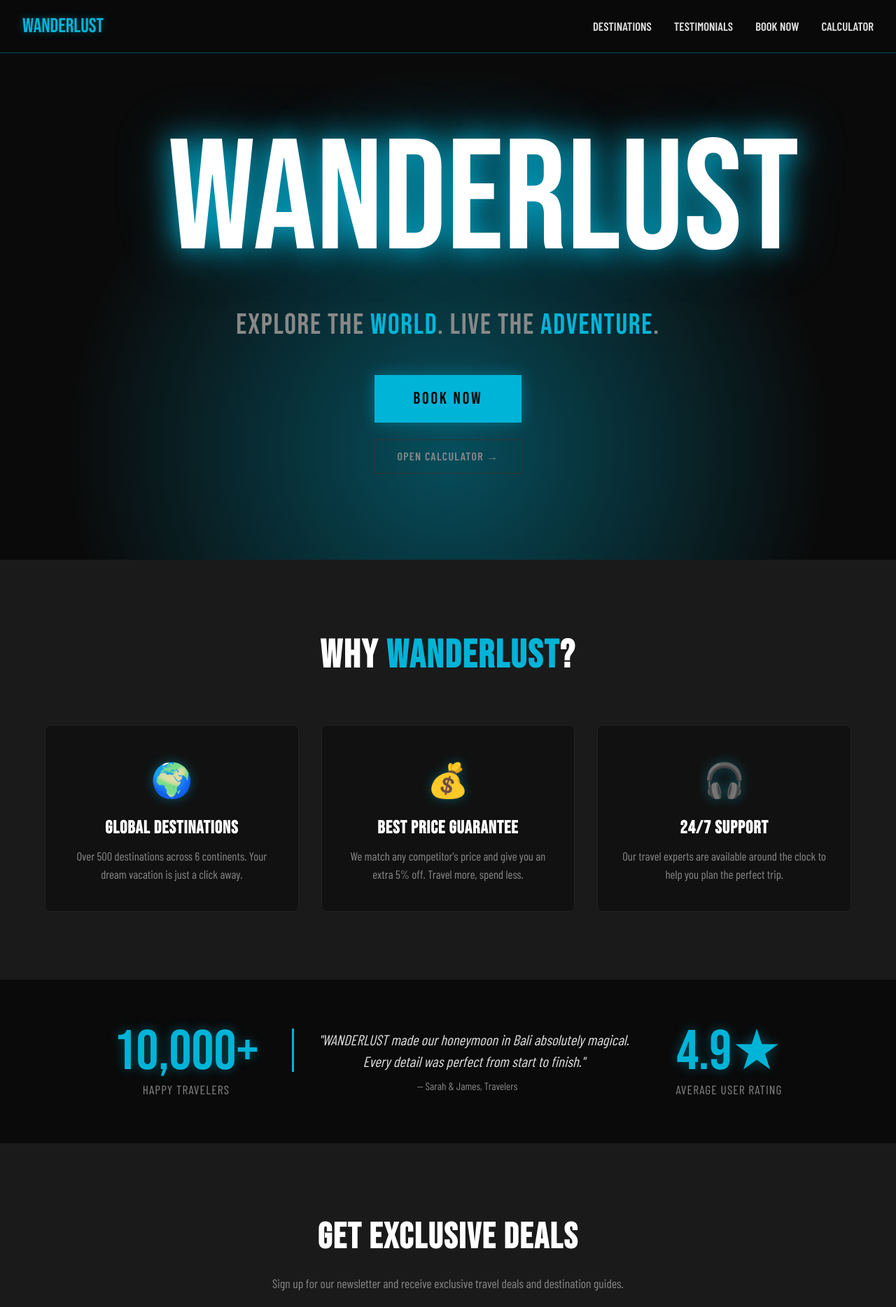
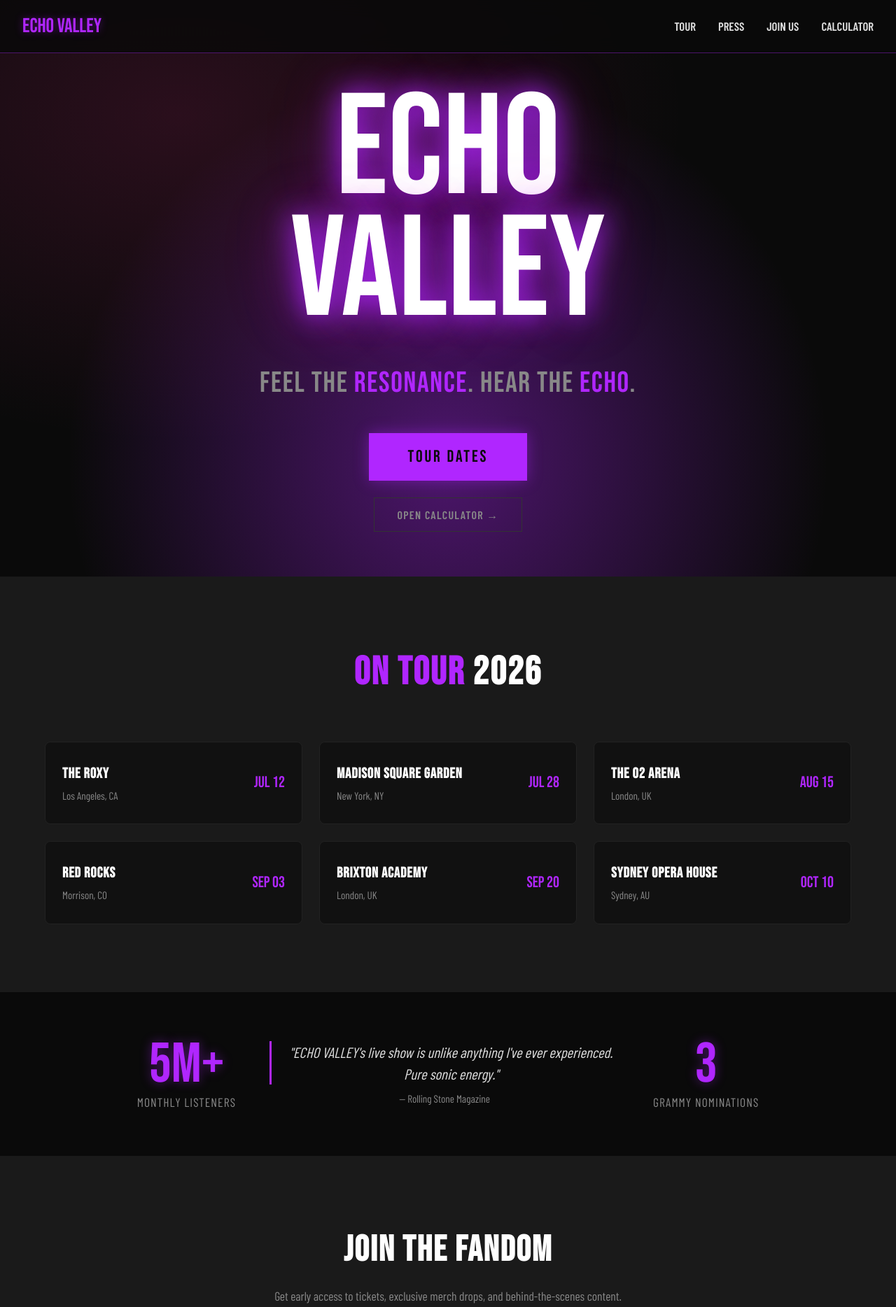
Before and after one commit to Js-k3nny/VUNA-Calc-striped, a website: page index.html in a window 1280 px wide. Shown: the top 1868 px of the page at 70% size. Drawn offline with nearby package versions, Linux system fonts and the light colour scheme.

Commit message:
feat: sync with reference repo, add ECHO VALLEY landing page and Number Analyzer
- Align with kamso/VUNA-Calc-striped (CSS, JS, CI, nginx)
- Replace WANDERLUST with ECHO VALLEY band landing page
- Add Number Analyzer feature: prime check, factorization, divisors, perfect/Fibonacci

```diff
--- a/index.html
+++ b/index.html
@@ -3,7 +3,7 @@
 <head>
   <meta charset="UTF-8">
   <meta name="viewport" content="width=device-width, initial-scale=1.0">
-  <title>WANDERLUST — Explore the World</title>
+  <title>ECHO VALLEY — Feel the Resonance</title>
   <link rel="preconnect" href="https://fonts.googleapis.com">
   <link rel="preconnect" href="https://fonts.gstatic.com" crossorigin>
   <link href="https://fonts.googleapis.com/css2?family=Bebas+Neue&family=Barlow+Condensed:wght@400;600;700&display=swap" rel="stylesheet">
@@ -11,8 +11,9 @@
     *, *::before, *::after { margin: 0; padding: 0; box-sizing: border-box; }
 
     :root {
-      --neon: #00b4d8;
-      --neon-dim: #00b4d866;
+      --neon: #b026ff;
+      --neon-dim: #b026ff66;
+      --neon-alt: #ff2d95;
       --dark: #0a0a0a;
       --dark-card: #111111;
       --dark-surface: #1a1a1a;
@@ -85,15 +86,16 @@
       position: relative;
       background:
         radial-gradient(ellipse at 50% 80%, var(--neon-dim) 0%, transparent 60%),
+        radial-gradient(ellipse at 20% 20%, #ff2d9522 0%, transparent 50%),
         var(--dark);
     }
     .hero-content { max-width: 800px; }
     .hero .product-name {
       font-family: 'Bebas Neue', sans-serif;
-      font-size: clamp(6rem, 18vw, 14rem);
-      line-height: 0.9;
+      font-size: clamp(5rem, 16vw, 13rem);
+      line-height: 0.85;
       color: #fff;
-      text-shadow: 0 0 40px var(--neon), 0 0 80px var(--neon-dim);
+      text-shadow: 0 0 40px var(--neon), 0 0 80px var(--neon-dim), 0 0 120px #ff2d9533;
       margin-bottom: 0.2em;
     }
     .tagline {
@@ -144,8 +146,8 @@
       text-decoration: none;
     }
 
-    /* ─── FEATURES ─── */
-    .features {
+    /* ─── TOUR DATES ─── */
+    .tour {
       padding: 6rem 0;
       background: var(--dark-surface);
     }
@@ -156,35 +158,37 @@
       color: #fff;
     }
     .section-title span { color: var(--neon); }
-    .features-grid {
+    .tour-grid {
       display: grid;
-      grid-template-columns: repeat(auto-fit, minmax(260px, 1fr));
-      gap: 2rem;
+      grid-template-columns: repeat(auto-fit, minmax(280px, 1fr));
+      gap: 1.5rem;
     }
-    .feature-card {
+    .tour-card {
       background: var(--dark-card);
       border: 1px solid #222;
       border-radius: 8px;
-      padding: 2.5rem 2rem;
-      text-align: center;
+      padding: 1.8rem 1.5rem;
+      display: flex;
+      justify-content: space-between;
+      align-items: center;
       transition: border-color .3s, transform .3s;
     }
-    .feature-card:hover {
+    .tour-card:hover {
       border-color: var(--neon);
-      transform: translateY(-4px);
+      transform: translateY(-3px);
     }
-    .feature-icon {
-      font-size: 3rem;
-      margin-bottom: 1rem;
-      display: block;
-      filter: drop-shadow(0 0 8px var(--neon-dim));
+    .tour-info h3 {
+      font-size: 1.3rem;
+      color: #fff;
+      margin-bottom: .3rem;
     }
-    .feature-card h3 {
-      font-size: 1.6rem;
-      color: #fff;
-      margin-bottom: .5rem;
+    .tour-info p { color: var(--text-muted); font-size: .95rem; }
+    .tour-date {
+      font-family: 'Bebas Neue', sans-serif;
+      font-size: 1.4rem;
+      color: var(--neon);
+      white-space: nowrap;
     }
-    .feature-card p { color: var(--text-muted); font-size: 1.05rem; }
 
     /* ─── SOCIAL PROOF ─── */
     .social-proof {
@@ -314,6 +318,7 @@
       .proof-strip { flex-direction: column; gap: 2rem; }
       .signup-form { flex-direction: column; }
       .signup-form button { width: 100%; }
+      .tour-card { flex-direction: column; text-align: center; gap: 1rem; }
     }
     @media (max-width: 480px) {
       nav { padding: .8rem 1rem; }
@@ -326,11 +331,11 @@
 
 <!-- ─── NAV ─── -->
 <nav>
-  <div class="logo">WANDERLUST</div>
+  <div class="logo">ECHO VALLEY</div>
   <ul class="nav-links">
-    <li><a href="#features">Destinations</a></li>
-    <li><a href="#proof">Testimonials</a></li>
-    <li><a href="#signup">Book Now</a></li>
+    <li><a href="#tour">Tour</a></li>
+    <li><a href="#proof">Press</a></li>
+    <li><a href="#signup">Join Us</a></li>
     <li><a href="calculator/">Calculator</a></li>
   </ul>
 </nav>
@@ -338,33 +343,60 @@
 <!-- ─── HERO ─── -->
 <section class="hero" id="hero">
   <div class="hero-content">
-    <div class="product-name">WANDERLUST</div>
-    <p class="tagline">Explore the <span>world</span>. Live the <span>adventure</span>.</p>
-    <a href="#signup" class="cta-btn">Book Now</a>
+    <div class="product-name">ECHO VALLEY</div>
+    <p class="tagline">Feel the <span>resonance</span>. Hear the <span>echo</span>.</p>
+    <a href="#tour" class="cta-btn">Tour Dates</a>
     <br>
     <a href="calculator/" class="cta-secondary">Open Calculator &rarr;</a>
   </div>
 </section>
 
-<!-- ─── FEATURES ─── -->
-<section class="features" id="features">
+<!-- ─── TOUR DATES ─── -->
+<section class="tour" id="tour">
   <div class="container">
-    <h2 class="section-title">Why <span>WANDERLUST</span>?</h2>
-    <div class="features-grid">
-      <div class="feature-card">
-        <span class="feature-icon">🌍</span>
-        <h3>Global Destinations</h3>
-        <p>Over 500 destinations across 6 continents. Your dream vacation is just a click away.</p>
+    <h2 class="section-title"><span>On Tour</span> 2026</h2>
+    <div class="tour-grid">
+      <div class="tour-card">
+        <div class="tour-info">
+          <h3>The Roxy</h3>
+          <p>Los Angeles, CA</p>
+        </div>
+        <div class="tour-date">Jul 12</div>
       </div>
-      <div class="feature-card">
-        <span class="feature-icon">💰</span>
-        <h3>Best Price Guarantee</h3>
-        <p>We match any competitor's price and give you an extra 5% off. Travel more, spend less.</p>
+      <div class="tour-card">
+        <div class="tour-info">
+          <h3>Madison Square Garden</h3>
+          <p>New York, NY</p>
+        </div>
+        <div class="tour-date">Jul 28</div>
       </div>
-      <div class="feature-card">
-        <span class="feature-icon">🎧</span>
-        <h3>24/7 Support</h3>
-        <p>Our travel experts are available around the clock to help you plan the perfect trip.</p>
+      <div class="tour-card">
+        <div class="tour-info">
+          <h3>The O2 Arena</h3>
+          <p>London, UK</p>
+        </div>
+        <div class="tour-date">Aug 15</div>
+      </div>
+      <div class="tour-card">
+        <div class="tour-info">
+          <h3>Red Rocks</h3>
+          <p>Morrison, CO</p>
+        </div>
+        <div class="tour-date">Sep 03</div>
+      </div>
+      <div class="tour-card">
+        <div class="tour-info">
+          <h3>Brixton Academy</h3>
+          <p>London, UK</p>
+        </div>
+        <div class="tour-date">Sep 20</div>
+      </div>
+      <div class="tour-card">
+        <div class="tour-info">
+          <h3>Sydney Opera House</h3>
+          <p>Sydney, AU</p>
+        </div>
+        <div class="tour-date">Oct 10</div>
       </div>
     </div>
   </div>
@@ -375,16 +407,16 @@
   <div class="container">
     <div class="proof-strip">
       <div>
-        <div class="stat-number">10,000+</div>
-        <div class="stat-label">Happy Travelers</div>
+        <div class="stat-number">5M+</div>
+        <div class="stat-label">Monthly Listeners</div>
       </div>
       <div class="quote-block">
-        <blockquote>"WANDERLUST made our honeymoon in Bali absolutely magical. Every detail was perfect from start to finish."</blockquote>
-        <cite>— Sarah & James, Travelers</cite>
+        <blockquote>"ECHO VALLEY's live show is unlike anything I've ever experienced. Pure sonic energy."</blockquote>
+        <cite>— Rolling Stone Magazine</cite>
       </div>
       <div>
-        <div class="stat-number">4.9★</div>
-        <div class="stat-label">Average User Rating</div>
+        <div class="stat-number">3</div>
+        <div class="stat-label">Grammy Nominations</div>
       </div>
     </div>
   </div>
@@ -393,13 +425,13 @@
 <!-- ─── EMAIL SIGNUP ─── -->
 <section class="signup" id="signup">
   <div class="container">
-    <h2>Get Exclusive Deals</h2>
-    <p>Sign up for our newsletter and receive exclusive travel deals and destination guides.</p>
+    <h2>Join the Fandom</h2>
+    <p>Get early access to tickets, exclusive merch drops, and behind-the-scenes content.</p>
     <form class="signup-form" id="signup-form">
       <input type="email" placeholder="your@email.com" required>
-      <button type="submit">Subscribe</button>
+      <button type="submit">Join</button>
     </form>
-    <div class="signup-confirm" id="signup-confirm">Welcome aboard! Check your inbox for exclusive deals. ✈️</div>
+    <div class="signup-confirm" id="signup-confirm">Welcome to the valley. Check your inbox. 🎸</div>
   </div>
 </section>
 
@@ -408,15 +440,15 @@
   <div class="container">
     <ul class="footer-links">
       <li><a href="#">About</a></li>
-      <li><a href="#">Destinations</a></li>
+      <li><a href="#">Music</a></li>
       <li><a href="#">Instagram</a></li>
-      <li><a href="#">Facebook</a></li>
+      <li><a href="#">TikTok</a></li>
       <li><a href="#">Twitter / X</a></li>
       <li><a href="#">Privacy</a></li>
       <li><a href="#">Terms</a></li>
       <li><a href="calculator/">Calculator</a></li>
     </ul>
-    <p class="footer-copy">&copy; 2026 WANDERLUST Travel Co. All rights reserved.</p>
+    <p class="footer-copy">&copy; 2026 ECHO VALLEY. All rights reserved.</p>
   </div>
 </footer>
 
```
Also changed, not shown: calculator/assets/css/styles.css (+53 -6 lines), calculator/assets/js/script.js (+105 -1 lines), calculator/index.html (+8 -1 lines), .github/workflows/ci.yml, 1 other file.
